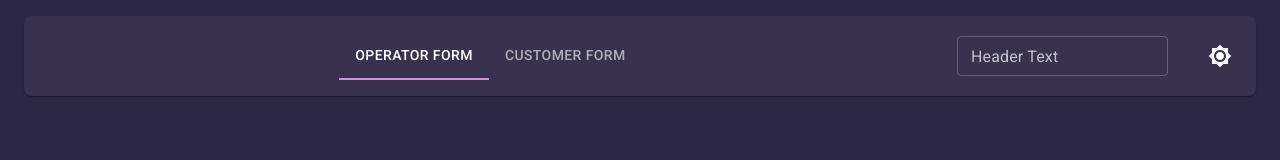
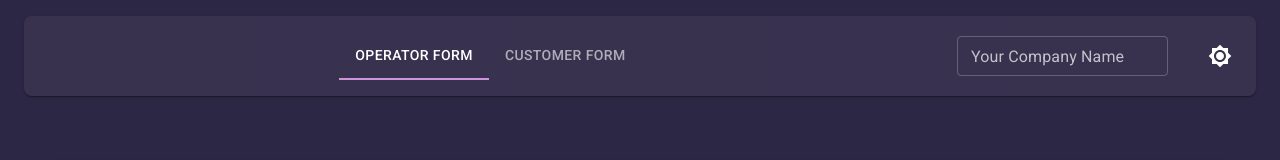
Before and after one commit to majidorc/text-generator, a Next.js app: page / in a window 1280 px wide. Shown: the top 160 px of the page. Built offline with nearby package versions, Linux system fonts and the light colour scheme.

Commit message:
chore: change header text field label to 'Your Company Name'

```diff
--- a/pages/index.js
+++ b/pages/index.js
@@ -86,7 +86,7 @@ export default function IndexPage() {
             <Tab label="Customer Form" />
           </Tabs>
           <TextField
-            label="Header Text"
+            label="Your Company Name"
             value={headerText}
             onChange={e => setHeaderText(e.target.value)}
             size="small"
```
